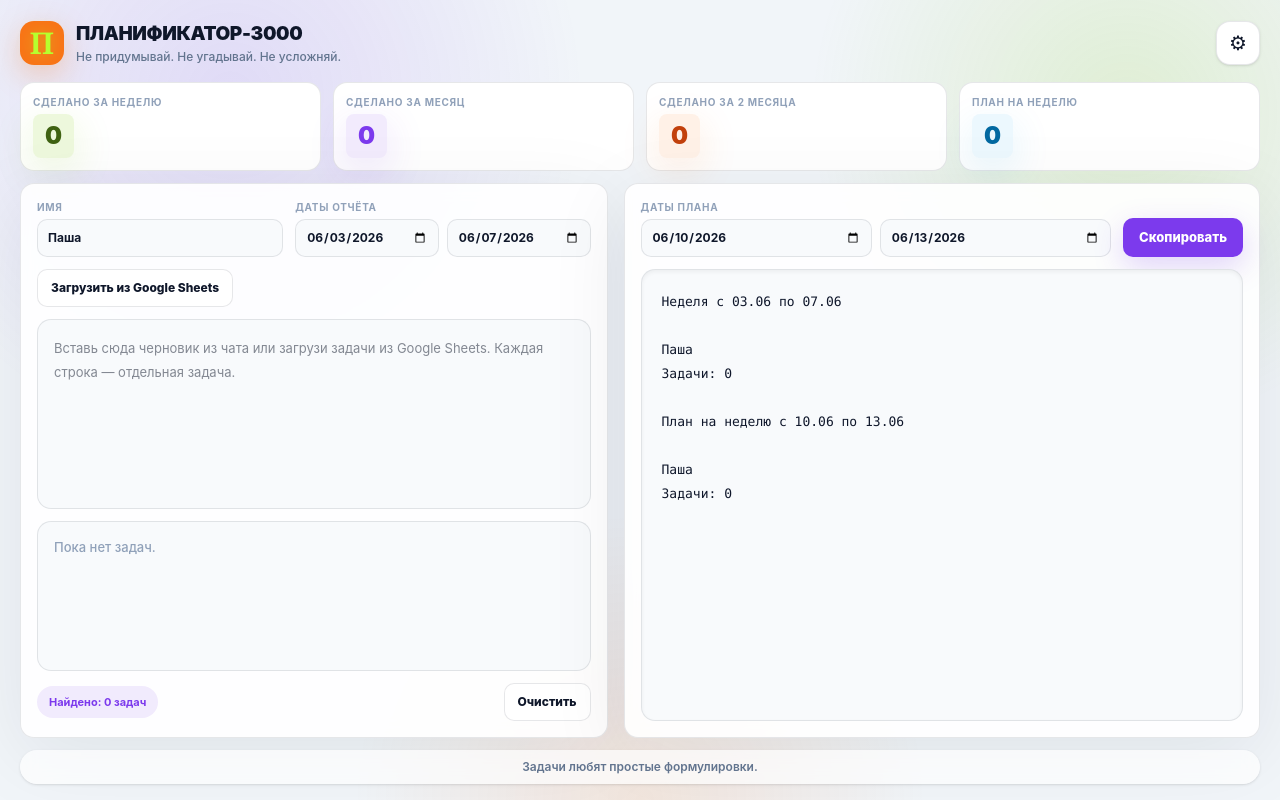
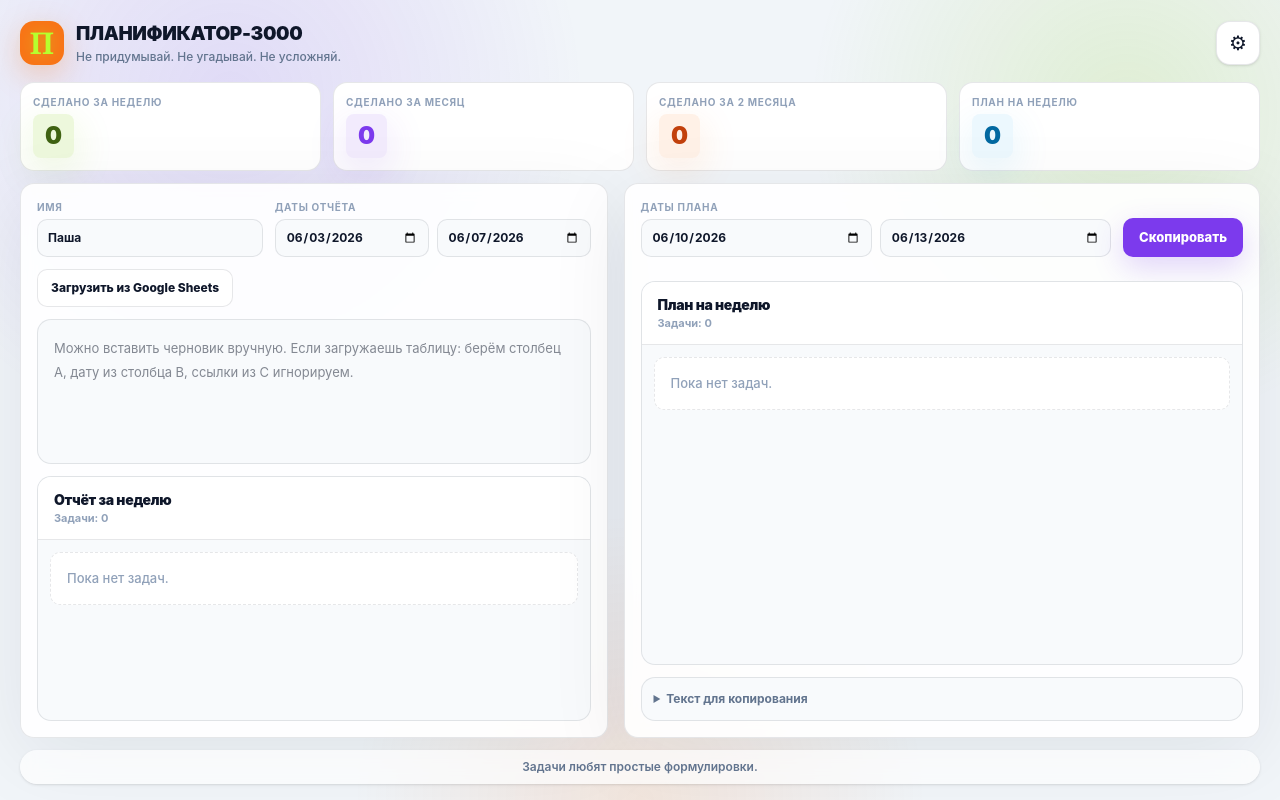
Before and after one commit to svetlohub/planificator3000, a Next.js app in the folder apps/web/: page / in a window 1280 px wide. Built offline with nearby package versions, Linux system fonts and the light colour scheme.

Commit message:
Improve Google Sheets parsing and task lists

```diff
--- a/apps/web/app/page.tsx
+++ b/apps/web/app/page.tsx
@@ -5,14 +5,24 @@ import Link from "next/link";
 import type { ReactNode } from "react";
 import { useEffect, useMemo, useState } from "react";
 
-type PersonBlock = {
-  name: string;
-  tasks: string[];
+type TaskItem = {
+  title: string;
+  date?: string;
+  source: "manual" | "sheet" | "routine" | "moved";
 };
 
 const NAME_KEY = "planner3000:name";
 const ROUTINE_KEY = "planner3000:routines";
 const SHEET_KEY = "planner3000:sheetUrl";
+
+const ignoredRows = [
+  "важные незапланированные проекты",
+  "текущие задачи месяца",
+  "задачи от соседних отделов",
+  "задачи от СОСЕДНИХ отделов",
+  "название задачи",
+  "ссылка на задачу",
+];
 
 const quotes = [
   "План нужен не для контроля, а для спокойствия.",
@@ -53,6 +63,7 @@ function addDays(date: Date, days: number) {
 }
 
 function toShortDate(value: string) {
+  if (!value) return "";
   const [, month, day] = value.split("-");
   return `${day}.${month}`;
 }
@@ -65,18 +76,47 @@ function normalizeTask(line: string) {
     .trim();
 }
 
-function dedupe(items: string[]) {
+function isIgnoredRow(value: string) {
+  const clean = normalizeTask(value).toLowerCase();
+  if (!clean) return true;
+  return ignoredRows.some((row) => clean === row.toLowerCase());
+}
+
+function normalizeDate(value: string) {
+  const clean = value.trim();
+  if (!clean) return "";
+
+  const iso = clean.match(/^(\d{4})-(\d{2})-(\d{2})/);
+  if (iso) return `${iso[1]}-${iso[2]}-${iso[3]}`;
+
+  const ru = clean.match(/^(\d{1,2})[./](\d{1,2})[./](\d{2,4})$/);
+  if (ru) {
+    const day = ru[1].padStart(2, "0");
+    const month = ru[2].padStart(2, "0");
+    const year = ru[3].length === 2 ? `20${ru[3]}` : ru[3];
+    return `${year}-${month}-${day}`;
+  }
+
+  return "";
+}
+
+function isDateInRange(date: string | undefined, start: string, end: string) {
+  if (!date) return false;
+  return date >= start && date <= end;
+}
+
+function dedupeTasks(items: TaskItem[]) {
   const seen = new Set<string>();
-  const result: string[] = [];
+  const result: TaskItem[] = [];
 
   for (const item of items) {
-    const clean = normalizeTask(item);
-    const key = clean.toLowerCase();
+    const title = normalizeTask(item.title);
+    const key = title.toLowerCase();
 
-    if (!clean || seen.has(key)) continue;
+    if (!title || seen.has(key) || isIgnoredRow(title)) continue;
 
     seen.add(key);
-    result.push(clean);
+    result.push({ ...item, title });
   }
 
   return result;
@@ -94,6 +134,8 @@ function toFutureTask(task: string) {
     [/^сделал\b/i, "сделать"],
     [/^работала над\b/i, "поработать над"],
     [/^работал над\b/i, "поработать над"],
+    [/^работала с\b/i, "поработать с"],
+    [/^работал с\b/i, "поработать с"],
     [/^опубликовала\b/i, "опубликовать"],
     [/^опубликовал\b/i, "опубликовать"],
     [/^выложила\b/i, "выложить"],
@@ -102,8 +144,12 @@ function toFutureTask(task: string) {
     [/^написал\b/i, "написать"],
     [/^подготовила\b/i, "подготовить"],
     [/^подготовил\b/i, "подготовить"],
+    [/^переводила\b/i, "перевести"],
+    [/^переводил\b/i, "перевести"],
     [/^локализовала\b/i, "локализовать"],
     [/^локализовал\b/i, "локализовать"],
+    [/^собрала\b/i, "собрать"],
+    [/^собрал\b/i, "собрать"],
     [/^запустила\b/i, "запустить"],
     [/^запустил\b/i, "запустить"],
   ];
@@ -115,14 +161,15 @@ function toFutureTask(task: string) {
   return task;
 }
 
-function parsePlainTasks(raw: string) {
-  return dedupe(
+function parseManualTasks(raw: string): TaskItem[] {
+  return dedupeTasks(
     raw
       .split("\n")
-      .map((line) => line.trim())
+      .map((line) => normalizeTask(line))
       .filter(Boolean)
       .filter((line) => !/^задач[аи]?:?\s*\d+/i.test(line))
-      .filter((line) => !/^даты:/i.test(line)),
+      .filter((line) => !/^даты:/i.test(line))
+      .map((title) => ({ title, source: "manual" as const })),
   );
 }
 
@@ -134,7 +181,7 @@ function extractGid(url: string) {
   return url.match(/[?&]gid=(\d+)/)?.[1] || "0";
 }
 
-function parseCsvFirstColumn(csv: string) {
+function parseCsv(csv: string) {
   const rows: string[][] = [];
   let row: string[] = [];
   let cell = "";
@@ -179,17 +226,30 @@ function parseCsvFirstColumn(csv: string) {
     rows.push(row);
   }
 
-  return rows
-    .map((items) => normalizeTask(items[0] || ""))
-    .filter(Boolean)
-    .filter((item) => !/^задач/i.test(item))
-    .filter((item) => !/^task/i.test(item));
+  return rows;
 }
 
-function formatDocument(params: {
+function parseSheetRows(csv: string): TaskItem[] {
+  const rows = parseCsv(csv);
+
+  return dedupeTasks(
+    rows.map((row) => {
+      const title = normalizeTask(row[0] || "");
+      const date = normalizeDate(row[1] || "");
+
+      return {
+        title,
+        date: date || undefined,
+        source: "sheet" as const,
+      };
+    }),
+  );
+}
+
+function formatCopyText(params: {
   name: string;
-  reportTasks: string[];
-  planTasks: string[];
+  reportTasks: TaskItem[];
+  planTasks: TaskItem[];
   reportStart: string;
   reportEnd: string;
   planStart: string;
@@ -197,28 +257,18 @@ function formatDocument(params: {
 }) {
   const { name, reportTasks, planTasks, reportStart, reportEnd, planStart, planEnd } = params;
 
-  const report: PersonBlock = {
-    name,
-    tasks: reportTasks,
-  };
-
-  const plan: PersonBlock = {
-    name,
-    tasks: planTasks,
-  };
-
   return [
     `Неделя с ${toShortDate(reportStart)} по ${toShortDate(reportEnd)}`,
     "",
-    report.name,
-    `Задачи: ${report.tasks.length}`,
-    ...report.tasks.map((task, index) => `${index + 1}. ${task}`),
+    name,
+    `Задачи: ${reportTasks.length}`,
+    ...reportTasks.map((task, index) => `${index + 1}. ${task.title}`),
     "",
     `План на неделю с ${toShortDate(planStart)} по ${toShortDate(planEnd)}`,
     "",
-    plan.name,
-    `Задачи: ${plan.tasks.length}`,
-    ...plan.tasks.map((task, index) => `${index + 1}. ${task}`),
+    name,
+    `Задачи: ${planTasks.length}`,
+    ...planTasks.map((task, index) => `${index + 1}. ${task.title}`),
   ].join("\n").trim();
 }
 
@@ -228,8 +278,9 @@ export default function HomePage() {
   const [name, setName] = useState("Паша");
   const [raw, setRaw] = useState("");
   const [sheetUrl, setSheetUrl] = useState("");
-  const [routines, setRoutines] = useState<string[]>([]);
-  const [manualPlan, setManualPlan] = useState<string[]>([]);
+  const [sheetTasks, setSheetTasks] = useState<TaskItem[]>([]);
+  const [routines, setRoutines] = useState<TaskItem[]>([]);
+  const [movedTasks, setMovedTasks] = useState<TaskItem[]>([]);
   const [copied, setCopied] = useState(false);
   const [sheetStatus, setSheetStatus] = useState("");
 
@@ -241,23 +292,53 @@ export default function HomePage() {
   useEffect(() => {
     setName(window.localStorage.getItem(NAME_KEY) || "Паша");
     setSheetUrl(window.localStorage.getItem(SHEET_KEY) || "");
-    setRoutines((window.localStorage.getItem(ROUTINE_KEY) || "").split("\n").map(normalizeTask).filter(Boolean));
+
+    const savedRoutines = window.localStorage.getItem(ROUTINE_KEY) || "";
+    setRoutines(
+      savedRoutines
+        .split("\n")
+        .map((title) => normalizeTask(title))
+        .filter(Boolean)
+        .map((title) => ({ title, source: "routine" as const })),
+    );
   }, []);
 
   useEffect(() => {
     window.localStorage.setItem(NAME_KEY, name);
   }, [name]);
 
-  const reportTasks = useMemo(() => parsePlainTasks(raw), [raw]);
+  const manualTasks = useMemo(() => parseManualTasks(raw), [raw]);
+  const allSourceTasks = useMemo(() => dedupeTasks([...manualTasks, ...sheetTasks]), [manualTasks, sheetTasks]);
+
+  const reportTasks = useMemo(() => {
+    const withDates = allSourceTasks.filter((task) => task.date);
+    const withoutDates = allSourceTasks.filter((task) => !task.date);
+
+    const datedReport = withDates.filter((task) => isDateInRange(task.date, reportStart, reportEnd));
+
+    return dedupeTasks([...datedReport, ...withoutDates]);
+  }, [allSourceTasks, reportStart, reportEnd]);
 
   const planTasks = useMemo(() => {
-    const source = manualPlan.length ? manualPlan : reportTasks.map(toFutureTask);
-    return dedupe([...source, ...routines]);
-  }, [manualPlan, reportTasks, routines]);
+    const sheetPlan = allSourceTasks
+      .filter((task) => task.date)
+      .filter((task) => isDateInRange(task.date, planStart, planEnd))
+      .map((task) => ({ ...task, title: toFutureTask(task.title) }));
 
-  const output = useMemo(
+    const autoPlan = movedTasks.length
+      ? movedTasks
+      : reportTasks.map((task) => ({
+          ...task,
+          title: toFutureTask(task.title),
+          source: "moved" as const,
+        }));
+
+    return dedupeTasks([...sheetPlan, ...autoPlan, ...routines]);
+  }, [allSourceTasks, movedTasks, reportTasks, routines, planStart, planEnd]);
+
+  const copyText = useMemo(
     () =>
-      formatDocument({
+      formatCopyText({
         name,
         reportTasks,
         planTasks,
@@ -272,13 +353,22 @@ export default function HomePage() {
   const quote = quotes[new Date().getDate() % quotes.length];
 
   async function copyOutput() {
-    await navigator.clipboard.writeText(output);
+    await navigator.clipboard.writeText(copyText);
     setCopied(true);
     window.setTimeout(() => setCopied(false), 1500);
   }
 
-  function moveToPlan(task: string) {
-    setManualPlan((current) => dedupe([...current, toFutureTask(task)]));
+  function moveToPlan(task: TaskItem) {
+    setMovedTasks((current) =>
+      dedupeTasks([
+        ...current,
+        {
+          ...task,
+          title: toFutureTask(task.title),
+          source: "moved",
+        },
+      ]),
+    );
   }
 
   async function loadFromGoogleSheets() {
@@ -297,17 +387,17 @@ export default function HomePage() {
       const response = await fetch(url);
 
       if (!response.ok) {
-        setSheetStatus("Не удалось открыть таблицу. Сделай доступ «Anyone with the link can view».");
+        setSheetStatus("Не удалось открыть таблицу. Нужен доступ: Anyone with the link can view.");
         return;
       }
 
       const csv = await response.text();
-      const tasks = parseCsvFirstColumn(csv);
+      const tasks = parseSheetRows(csv);
 
-      setRaw(tasks.join("\n"));
-      setSheetStatus(`Загружено задач из столбика A: ${tasks.length}`);
+      setSheetTasks(tasks);
+      setSheetStatus(`Загружено из вкладки: ${tasks.length} задач`);
     } catch {
-      setSheetStatus("Ошибка загрузки. Для демо таблица должна быть доступна по ссылке.");
+      setSheetStatus("Ошибка загрузки. Проверь доступ к таблице и ссылку на нужную вкладку.");
     }
   }
 
@@ -351,7 +441,7 @@ export default function HomePage() {
 
         <div className="grid min-h-0 flex-1 gap-4 lg:grid-cols-[.96fr_1.04fr]">
           <section className="flex min-h-0 flex-col rounded-[14px] border border-slate-900/10 bg-white/90 p-4 shadow-[0_18px_80px_rgba(15,23,42,.08)] backdrop-blur transition duration-150 hover:shadow-[0_22px_90px_rgba(124,58,237,.12)]">
-            <div className="mb-3 grid gap-3 md:grid-cols-[1fr_1.2fr]">
+            <div className="mb-3 grid gap-3 md:grid-cols-[1fr_1.4fr]">
               <Field label="Имя">
                 <input value={name} onChange={(event) => setName(event.target.value)} className="input" />
               </Field>
@@ -374,42 +464,17 @@ export default function HomePage() {
             <textarea
               value={raw}
               onChange={(event) => setRaw(event.target.value)}
-              placeholder="Вставь сюда черновик из чата или загрузи задачи из Google Sheets. Каждая строка — отдельная задача."
-              className="h-[190px] resize-none rounded-[14px] border border-slate-900/10 bg-[#F8FAFC] p-4 text-[13px] leading-6 outline-none transition duration-150 focus:border-[#7C3AED] focus:bg-white focus:ring-4 focus:ring-[#7C3AED]/10"
+              placeholder="Можно вставить черновик вручную. Если загружаешь таблицу: берём столбец A, дату из столбца B, ссылки из C игнорируем."
+              className="h-[145px] resize-none rounded-[14px] border border-slate-900/10 bg-[#F8FAFC] p-4 text-[13px] leading-6 outline-none transition duration-150 focus:border-[#7C3AED] focus:bg-white focus:ring-4 focus:ring-[#7C3AED]/10"
             />
 
-            <div className="mt-3 min-h-0 flex-1 overflow-auto rounded-[14px] border border-slate-900/10 bg-[#F8FAFC]">
-              {reportTasks.length ? (
-                <table className="w-full text-left text-[12px]">
-                  <tbody>
-                    {reportTasks.map((task, index) => (
-                      <tr key={`${task}-${index}`} className="border-b border-slate-900/5 transition hover:bg-white">
-                        <td className="w-8 px-3 py-2 font-bold text-slate-400">{index + 1}</td>
-                        <td className="px-2 py-2 font-semibold text-slate-700">{task}</td>
-                        <td className="w-12 px-3 py-2 text-right">
-                          <button
-                            onClick={() => moveToPlan(task)}
-                            title="Перенести в план"
-                            className="rounded-[8px] bg-[#7C3AED]/10 px-2 py-1 font-black text-[#7C3AED] transition hover:-translate-y-0.5 hover:bg-[#7C3AED] hover:text-white hover:shadow-[0_10px_30px_rgba(124,58,237,.25)]"
-                          >
-                            →
-                          </button>
-                        </td>
-                      </tr>
-                    ))}
-                  </tbody>
-                </table>
-              ) : (
-                <div className="p-4 text-[13px] font-medium text-slate-400">Пока нет задач.</div>
-              )}
-            </div>
-
-            <div className="mt-3 flex items-center justify-between">
-              <span className="rounded-full bg-[#7C3AED]/10 px-3 py-2 text-[11px] font-bold text-[#7C3AED]">
-                Найдено: {reportTasks.length} задач
-              </span>
-              <button onClick={() => setRaw("")} className="btn-secondary">Очистить</button>
-            </div>
+            <TaskPanel
+              title="Отчёт за неделю"
+              subtitle={`Задачи: ${reportTasks.length}`}
+              tasks={reportTasks}
+              actionLabel="→"
+              onAction={moveToPlan}
+            />
           </section>
 
           <section className="flex min-h-0 flex-col rounded-[14px] border border-slate-900/10 bg-white/90 p-4 shadow-[0_18px_80px_rgba(15,23,42,.08)] backdrop-blur transition duration-150 hover:shadow-[0_22px_90px_rgba(132,204,22,.14)]">
@@ -426,9 +491,18 @@ export default function HomePage() {
               </div>
             </div>
 
-            <pre className="min-h-0 flex-1 overflow-auto whitespace-pre-wrap rounded-[14px] border border-slate-900/10 bg-[#F8FAFC] p-5 text-[13px] leading-6 text-slate-900 shadow-inner">
-              {output}
-            </pre>
+            <TaskPanel
+              title="План на неделю"
+              subtitle={`Задачи: ${planTasks.length}`}
+              tasks={planTasks}
+            />
+
+            <details className="mt-3 rounded-[14px] border border-slate-900/10 bg-[#F8FAFC] p-3">
+              <summary className="cursor-pointer text-[12px] font-bold text-slate-500">Текст для копирования</summary>
+              <pre className="mt-3 max-h-[170px] overflow-auto whitespace-pre-wrap rounded-[10px] bg-white p-3 text-[12px] leading-5 text-slate-700">
+                {copyText}
+              </pre>
+            </details>
           </section>
         </div>
 
@@ -451,7 +525,7 @@ export default function HomePage() {
         }
 
         .date-input {
-          min-width: 132px;
+          min-width: 140px;
         }
 
         .input:focus {
@@ -504,6 +578,68 @@ function Field({ label, children }: { label: string; children: ReactNode }) {
   );
 }
 
+function TaskPanel({
+  title,
+  subtitle,
+  tasks,
+  actionLabel,
+  onAction,
+}: {
+  title: string;
+  subtitle: string;
+  tasks: TaskItem[];
+  actionLabel?: string;
+  onAction?: (task: TaskItem) => void;
+}) {
+  return (
+    <section className="mt-3 min-h-0 flex-1 overflow-hidden rounded-[14px] border border-slate-900/10 bg-[#F8FAFC]">
+      <div className="flex items-center justify-between border-b border-slate-900/10 bg-white px-4 py-3">
+        <div>
+          <div className="text-[14px] font-black tracking-[-.02em]">{title}</div>
+          <div className="text-[11px] font-bold text-slate-400">{subtitle}</div>
+        </div>
+      </div>
+
+      <ol className="h-full max-h-[360px] space-y-2 overflow-auto p-3">
+        {tasks.length ? (
+          tasks.map((task, index) => (
+            <li
+              key={`${task.title}-${index}`}
+              className="group flex items-start gap-3 rounded-[10px] border border-slate-900/10 bg-white p-3 shadow-sm transition duration-150 hover:-translate-y-0.5 hover:border-[#7C3AED]/20 hover:shadow-[0_14px_45px_rgba(124,58,237,.14)]"
+            >
+              <span className="grid size-6 shrink-0 place-items-center rounded-full bg-[#7C3AED]/10 text-[11px] font-black text-[#7C3AED]">
+                {index + 1}
+              </span>
+
+              <div className="min-w-0 flex-1">
+                <div className="text-[13px] font-bold leading-5 text-slate-800">{task.title}</div>
+                {task.date ? (
+                  <div className="mt-1 text-[10px] font-bold uppercase tracking-[.7px] text-slate-400">
+                    дата: {task.date}
+                  </div>
+                ) : null}
+              </div>
+
+              {onAction && actionLabel ? (
+                <button
+                  onClick={() => onAction(task)}
+                  className="rounded-[8px] bg-[#84CC16]/15 px-2 py-1 text-[13px] font-black text-[#3F6212] transition hover:-translate-y-0.5 hover:bg-[#84CC16] hover:text-white hover:shadow-[0_10px_30px_rgba(132,204,22,.25)]"
+                >
+                  {actionLabel}
+                </button>
+              ) : null}
+            </li>
+          ))
+        ) : (
+          <li className="rounded-[10px] border border-dashed border-slate-900/10 bg-white p-4 text-[13px] font-medium text-slate-400">
+            Пока нет задач.
+          </li>
+        )}
+      </ol>
+    </section>
+  );
+}
+
 function Metric({ label, value, tone }: { label: string; value: number; tone: "lime" | "violet" | "orange" | "sky" }) {
   const tones = {
     lime: "bg-[#84CC16]/15 text-[#3F6212] shadow-[0_12px_40px_rgba(132,204,22,.16)]",
```
